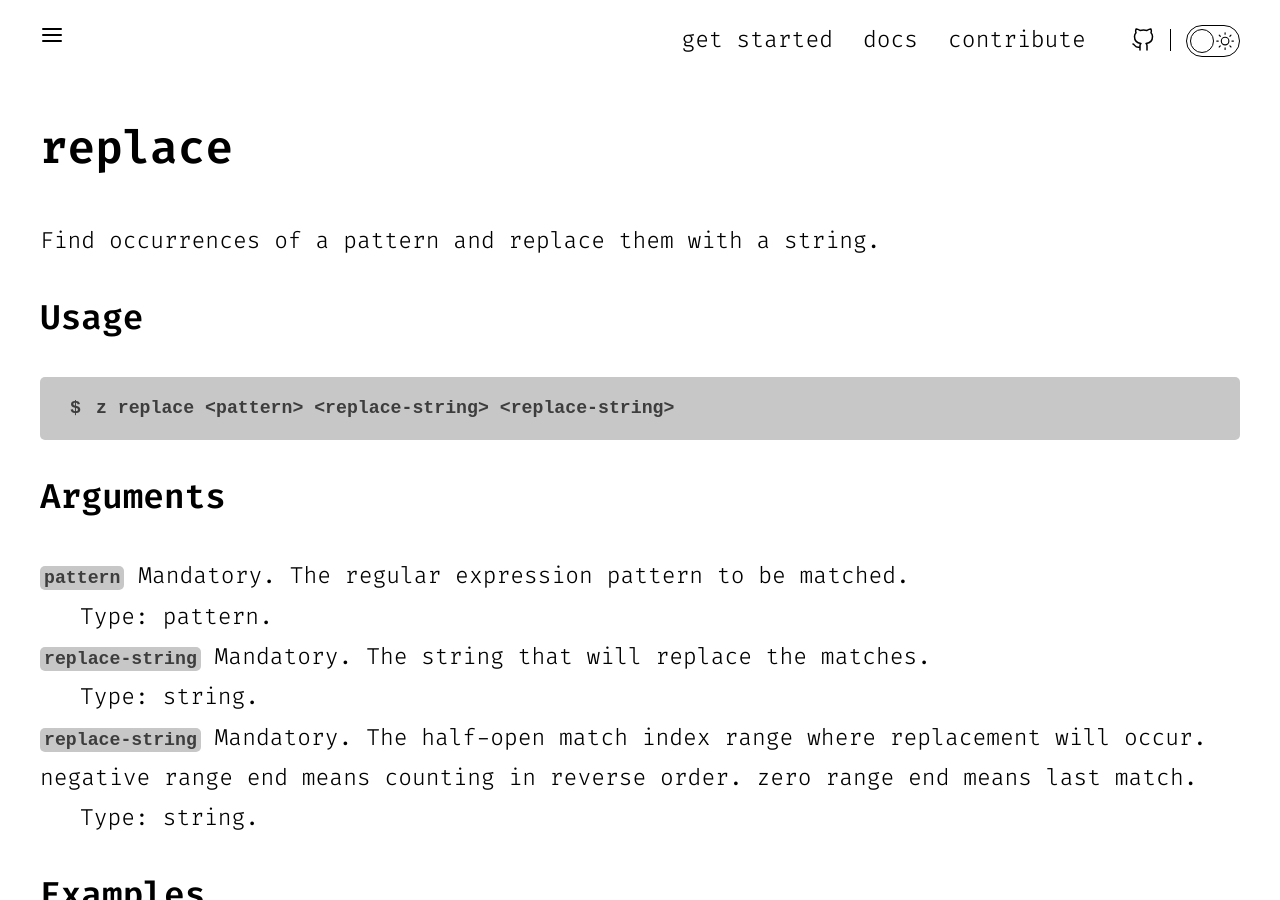
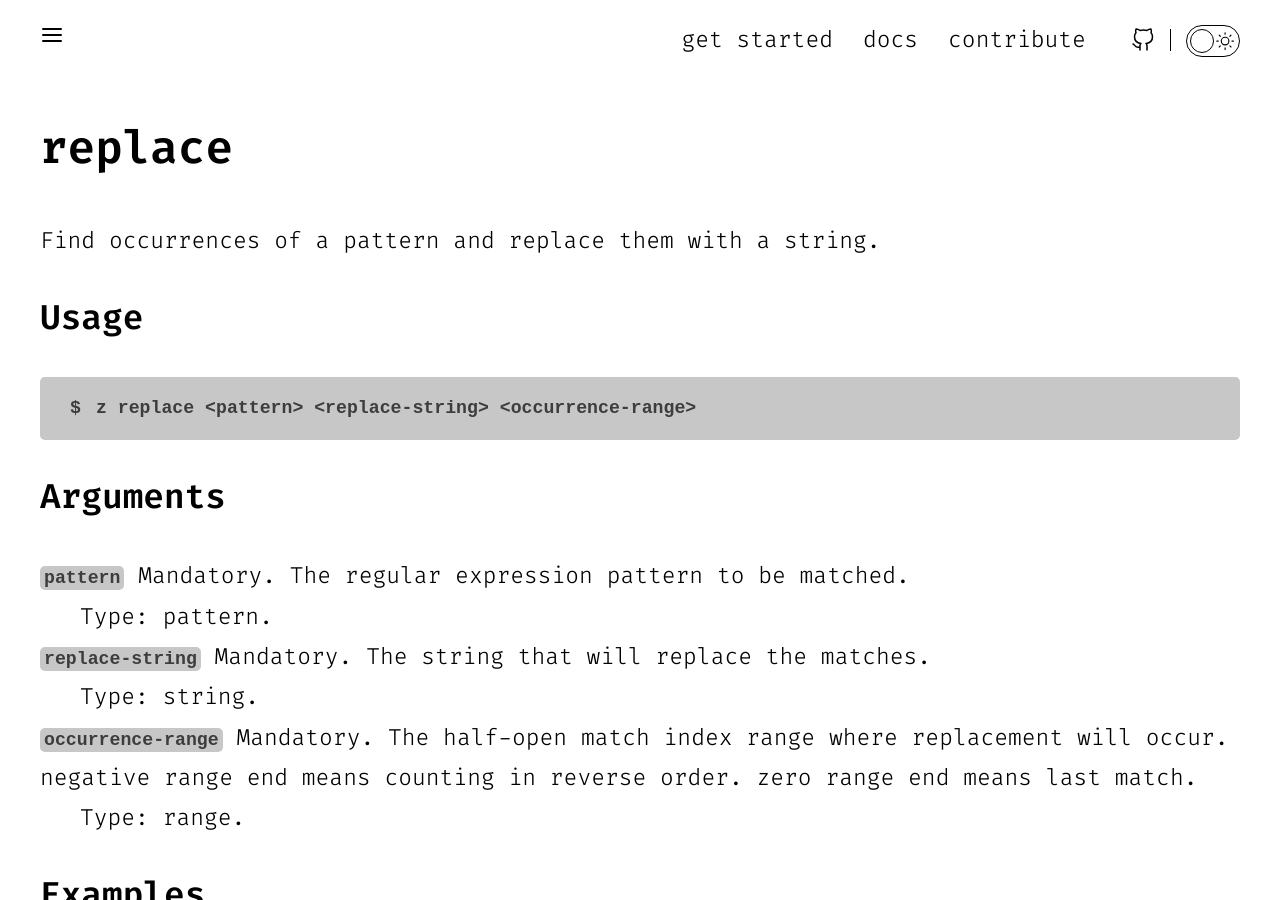
Before and after one commit to serramatutu/z, a Jekyll site: the page built from docs/_docs/commands/replace.md, in a window 1280 px wide and 900 px high. Built offline with Jekyll 4.4.1, drawn with Linux system fonts in a browser that asks for light colours.

Commit message:
docs: fix replace docs

```diff
--- a/docs/_docs/commands/replace.md
+++ b/docs/_docs/commands/replace.md
@@ -11,9 +11,9 @@ arguments:
     optional: false
     type: string
     description: The string that will replace the matches.
-  - name: replace-string
+  - name: occurrence-range
     optional: false
-    type: string
+    type: range
     default: "0:0"
     description: >
       The half-open match index range where replacement will occur.
```
